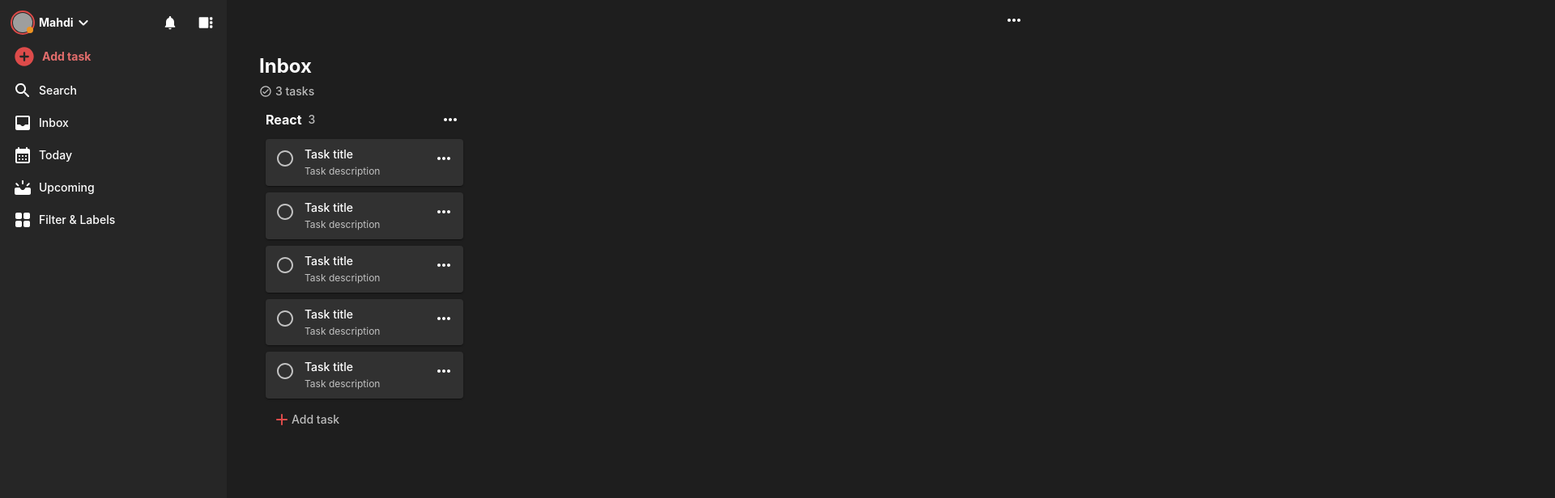
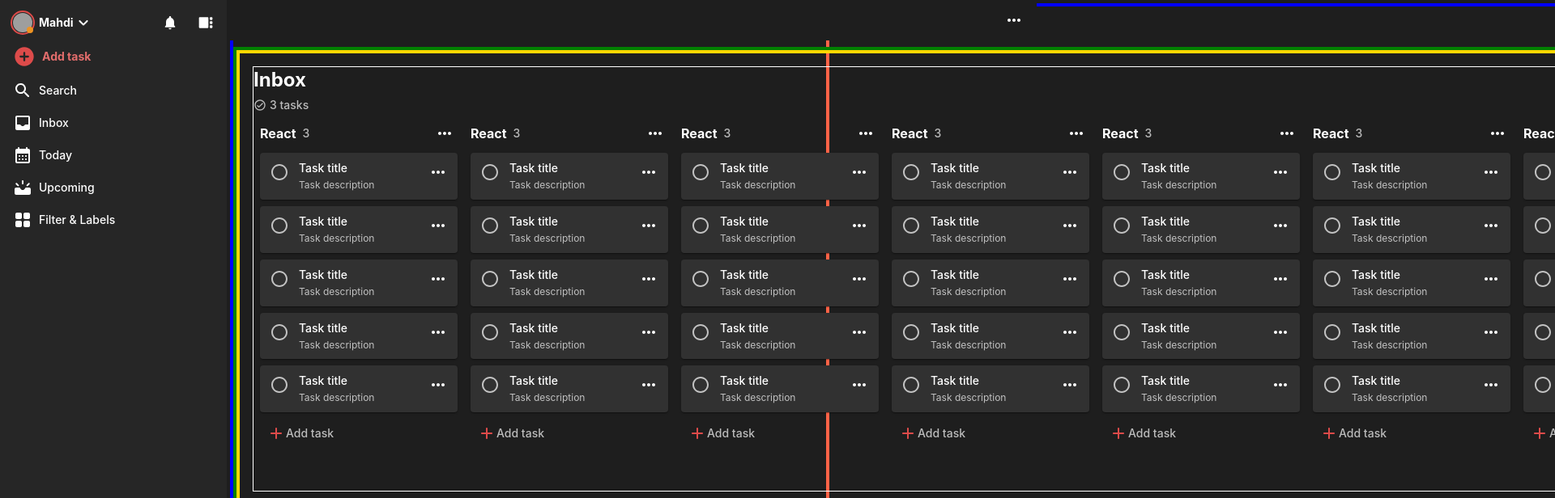
Before and after one commit to MahdiHaeri/Todoist_React, a React (Vite) app: page /app/inbox in a window 1280 px wide. Shown: the top 616 px of the page at 81% size, 1920 px wide, since content can reach past the window. Built offline with nearby package versions, Linux system fonts and the light colour scheme; grey boxes are pictures that could not be loaded.

Commit message:
Add some changes

```diff
--- a/src/layouts/dashboard/DashboardLayout.jsx
+++ b/src/layouts/dashboard/DashboardLayout.jsx
@@ -22,13 +22,32 @@ export default function DashboardLayout({children}) {
     }
 
     return (
-        <Stack direction={"row"} flexGrow={1}>
+        <Stack direction={"row"} width={'100%'} height={'100%'} display={"flex"} border={4} borderColor={'tomato'}>
             <NavDrawer openNav={openNav} onToggleDrawer={onToggleDrawer}/>
-            <Stack direction={"column"} flexGrow={1} sx={{marginLeft: openNav ? `${NAV.WIDTH}px` : 0, transition: '.3s all'}}>
+            <Stack
+                display={"flex"}
+                direction={"column"}
+                flex={1}
+                height={'100%'}
+                border={4}
+                borderColor={'blue'}
+
+                sx={{
+                    marginLeft: openNav ? `${NAV.WIDTH}px` : 0, transition: '.3s all',
+                }}
+            >
                 <Header openNav={openNav} onToggleDrawer={onToggleDrawer}/>
-                <Main>
-                    {children}
-                </Main>
+                <Stack
+                    flex={1}
+                    width={'100%'}
+                    sx={{marginTop: '50px'}}
+                    border={4}
+                    borderColor={'green'}
+                >
+                    <Main>
+                        {children}
+                    </Main>
+                </Stack>
             </Stack>
         </Stack>
     );
--- a/src/layouts/dashboard/component/header /Header.jsx
+++ b/src/layouts/dashboard/component/header /Header.jsx
@@ -12,7 +12,7 @@ export const Header = ({openNav, onToggleDrawer}) => {
         </IconButton>;
 
     return (
-        <AppBar position="static"
+        <AppBar
             color="inherit"
             elevation={0}
             sx={{
--- a/src/layouts/dashboard/component/main/Main.jsx
+++ b/src/layouts/dashboard/component/main/Main.jsx
@@ -1,26 +1,24 @@
 import PropTypes from 'prop-types';
 
 import Box from '@mui/material/Box';
-import {Container} from "@mui/material";
+import {Container, Stack} from "@mui/material";
 
 export const Main = ({children, ...other}) => {
 
     return (
-        <Box
+        <Stack
             component="main"
-            sx={{
-                flexGrow: 1,
-                minHeight: 1,
-                display: 'flex',
-                flexDirection: 'column',
-                p: 2,
-            }}
+            width={'100%'}
+            height={'100%'}
+            border={4}
+            borderColor={"gold"}
+            padding={2}
             {...other}
         >
-            <Container>
+            {/*<Container>*/}
                 {children}
-            </Container>
-        </Box>
+            {/*</Container>*/}
+        </Stack>
     );
 }
 
--- a/src/pages/AppPage.jsx
+++ b/src/pages/AppPage.jsx
@@ -1,6 +1,7 @@
 import {Outlet} from "react-router";
 import {Helmet} from "react-helmet-async";
 import DashboardLayout from "../layouts/dashboard/DashboardLayout.jsx";
+import {Stack} from "@mui/material";
 
 export const AppPage = () => {
     return (
@@ -8,9 +9,11 @@ export const AppPage = () => {
             <Helmet>
                 <title> Dashboard </title>
             </Helmet>
-            <DashboardLayout>
-                <Outlet />
-            </DashboardLayout>
+            <Stack width={'80vw'} height={'80vh'}>
+                <DashboardLayout>
+                    <Outlet />
+                </DashboardLayout>
+            </Stack>
         </>
     );
 }
--- a/src/ui/section/inbox/InboxView.jsx
+++ b/src/ui/section/inbox/InboxView.jsx
@@ -4,7 +4,12 @@ import {TodoBoard} from "../component/todoBoard/TodoBoard.jsx";
 
 export const InboxView = () => {
     return (
-        <Stack>
+        <Stack
+            width={'100%'}
+            height={'100%'}
+            border={'1px solid'}
+            overflow={"auto"}
+        >
             <Stack direction={"column"} justifyContent={"center"} alignItems={"start"} gap={.5}>
                 <Typography variant={"h5"} fontWeight={"bold"}>
                     Inbox
@@ -16,10 +21,24 @@ export const InboxView = () => {
                     </Typography>
                 </Stack>
             </Stack>
-            <Stack>
-                <TodoBoard>
-
-                </TodoBoard>
+            <Stack direction={"row"}>
+                <TodoBoard/>
+                <TodoBoard/>
+                <TodoBoard/>
+                <TodoBoard/>
+                <TodoBoard/>
+                <TodoBoard/>
+                <TodoBoard/>
+                <TodoBoard/>
+                <TodoBoard/>
+                <TodoBoard/>
+                <TodoBoard/>
+                <TodoBoard/>
+                <TodoBoard/>
+                <TodoBoard/>
+                <TodoBoard/>
+                <TodoBoard/>
+                <TodoBoard/>
             </Stack>
         </Stack>
     )
```
Lines whose indentation alone changed are shown as unchanged.
